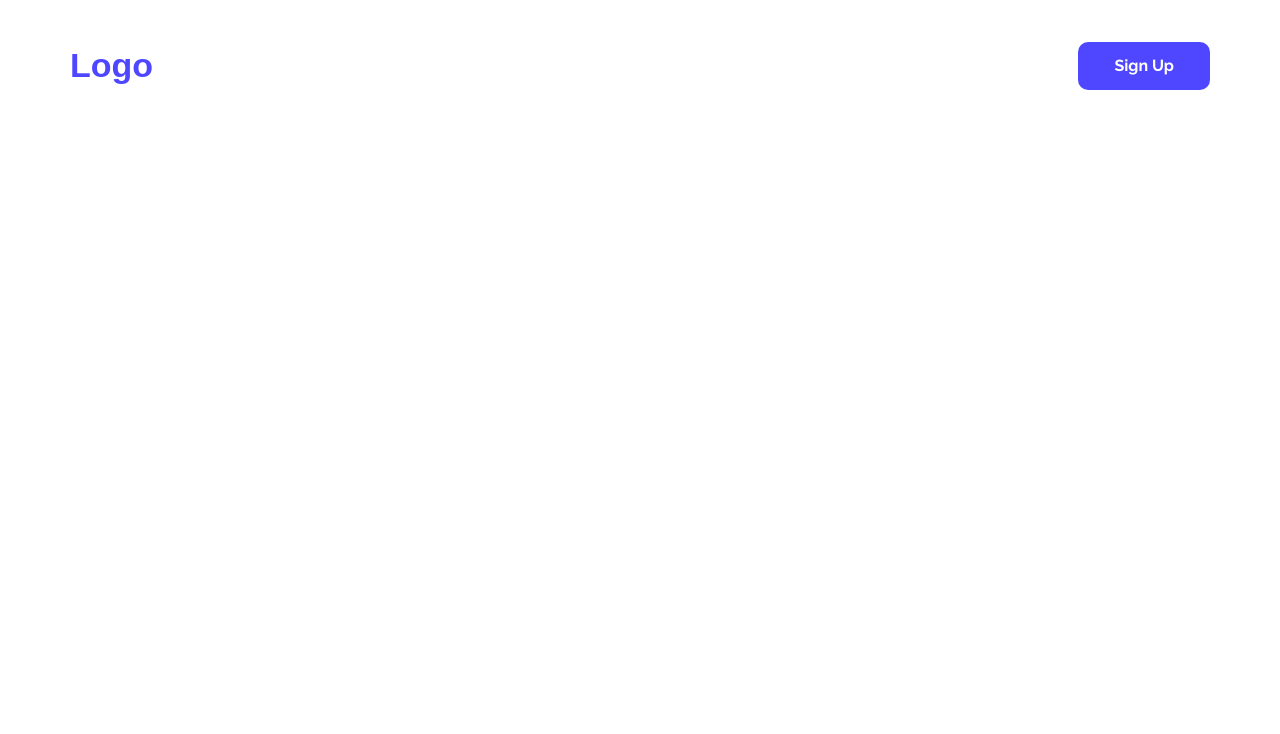
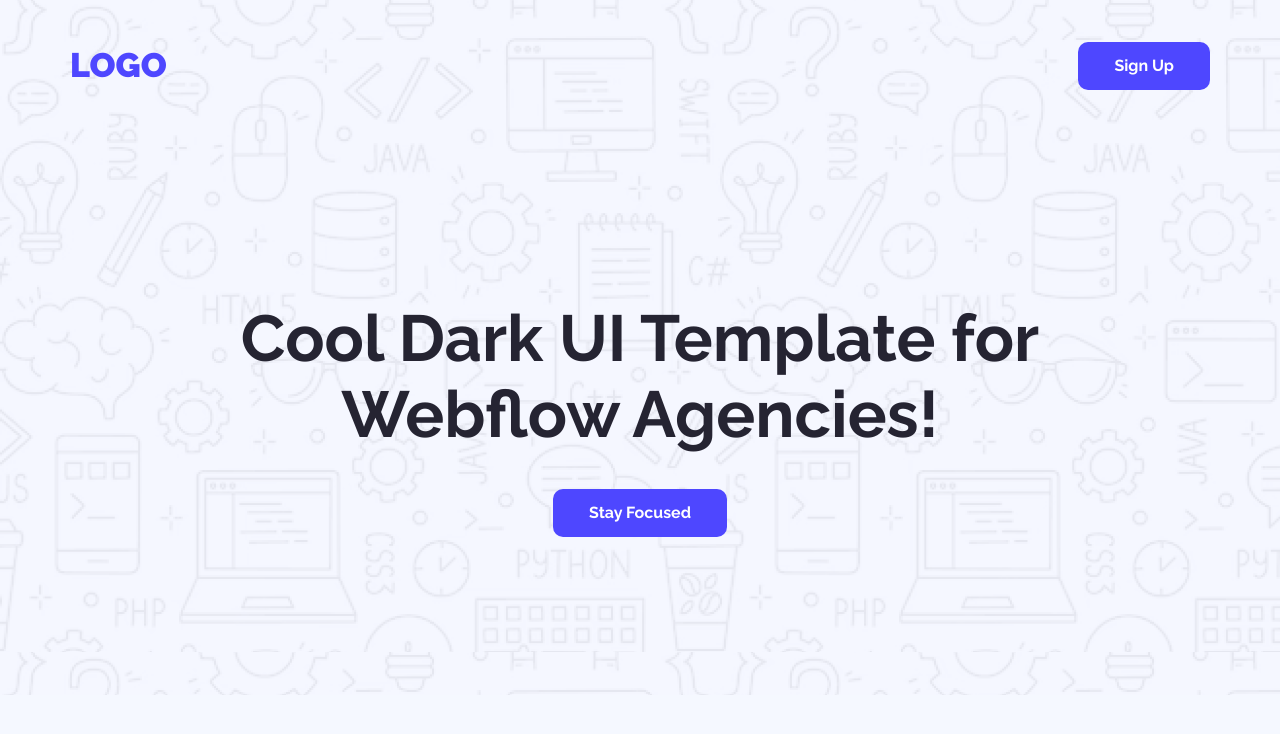
Before and after one commit to tawhidwebdev/first_web, a plain HTML site: page index.html in a window 1280 px wide. Drawn offline with Linux system fonts and the light colour scheme; a web font is replaced by a local one.

Commit message:
banner section

```diff
--- a/index.html
+++ b/index.html
@@ -10,8 +10,8 @@
   <link href="https://fonts.googleapis.com/css2?family=Inder&family=Raleway:ital,wght@0,100..900;1,100..900&display=swap" rel="stylesheet">
 </head>
 <body>
-  <head class="header">
-    <!-- Logo sectin -->
+  <header class="header">
+    <!-- Logo section -->
     <div class="logo_wrapper container">
       <div class="logo">
         <h3>Logo</h3>
@@ -20,9 +20,14 @@
         <button class="common_btn">Sign Up</button>
       </div>
     </div>
-  </head>
+  </header>
   <main class="main">
-
+    <section class="banner">
+      <div class="banner_wrapper container">
+        <h1 class="banner_title">Cool Dark UI Template for Webflow Agencies!</h1>
+        <button class="common_btn">Stay Focused</button>
+      </div>
+    </section>
   </main>
   <footer class="footer"></footer>
 </body>
--- a/style/stytle.css
+++ b/style/stytle.css
@@ -20,6 +20,9 @@ ul,ol,a{
   --font-inter: 'Inder', sans-serif;
 }
 /* Common styles */
+body{
+  background-color: var(--background-color);
+}
 .container{
   max-width: 1140px;
   margin: 0 auto;
@@ -41,6 +44,10 @@ ul,ol,a{
   cursor: pointer;
 }
 /* header style */
+header{
+  position: absolute;
+  width: 100%;
+}
 .logo_wrapper{
   display: flex;
   align-items: center;
@@ -53,6 +60,28 @@ ul,ol,a{
   font-style: normal;
   font-weight: 900;
   line-height: 150%;
-  font-family: var(--font-inter)
+  font-family: var(--font-raleway);
+  text-transform: uppercase;
 }
 /* banner style */
+.banner{
+  padding: 300px 0 158px 0;
+  background-image: url(../images/Hero-bg.png);
+}
+.banner_wrapper{
+  display: flex;
+  flex-direction: column;
+  align-items: center;
+  justify-content: center;
+  row-gap: 37px;
+}
+.banner_title{
+  font-size: 65px;
+  color: var(--secondary-color);
+  font-style: normal;
+  font-weight: 700;
+  line-height: normal;
+  text-align: center;
+  font-family: var(--font-raleway);
+  max-width: 905px;
+}
```
